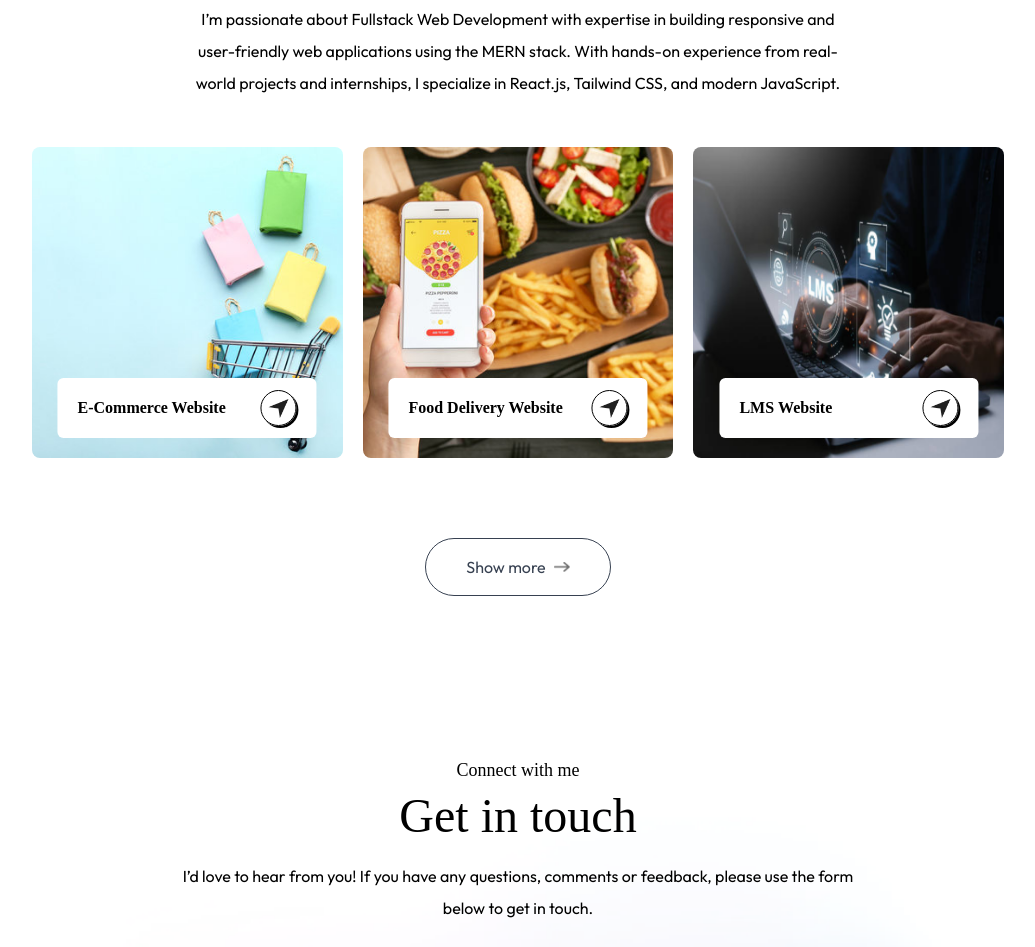
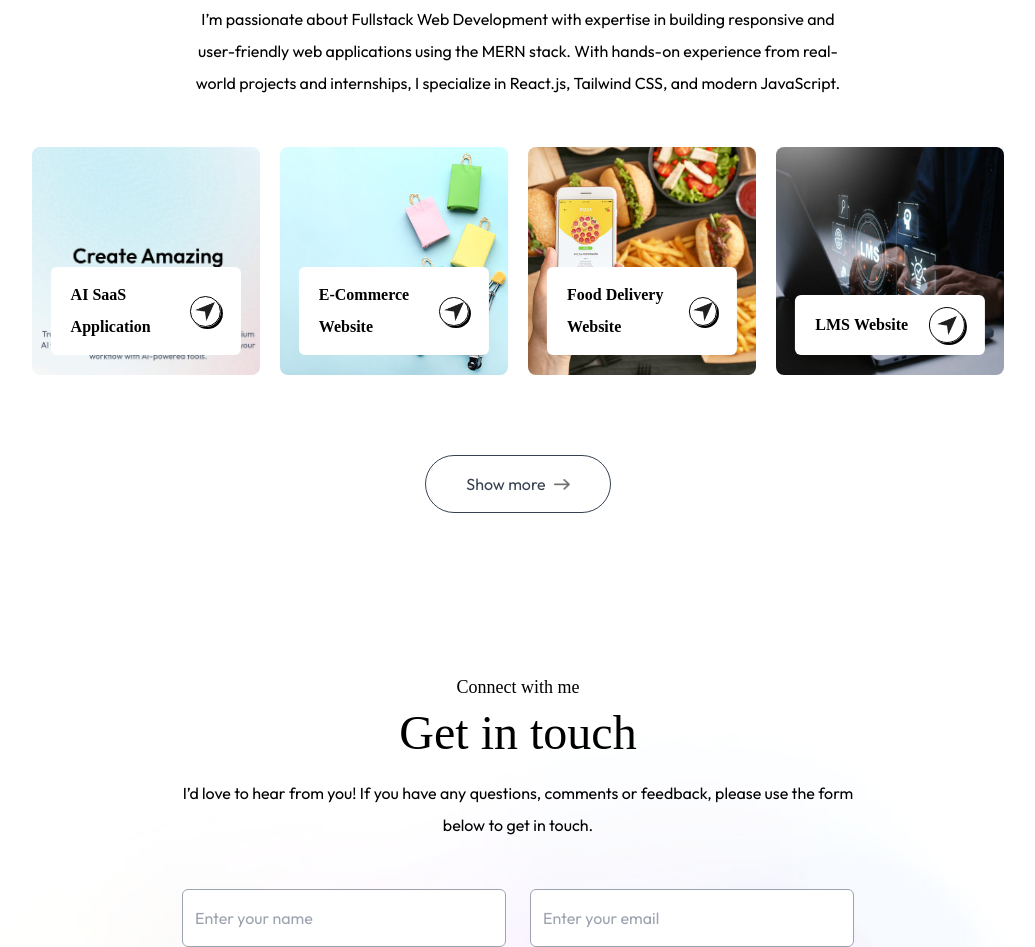
Before and after one commit to aravind7lee/My-Portfolio-, a plain HTML site: page index.html in a window 1280 px wide. Shown: the part 2545-3492 px from the top of the page, without its empty margins (122-1157 px from the left). Drawn offline with nearby package versions, Linux system fonts and the light colour scheme; a web font is replaced by a local one.

Commit message:
Update Commit

```diff
--- a/index.html
+++ b/index.html
@@ -340,6 +340,21 @@
       </p>
 
       <div class="grid grid-cols-auto my-10 gap-5">
+         <div class="aspect-square bg-[url('./images/work-4.png')] bg-no-repeat bg-cover bg-center rounded-lg relative cursor-pointer group">
+          <div class="bg-white w-10/12 rounded-md absolute bottom-5 left-1/2 -translate-x-1/2 py-3 px-5 flex items-center justify-between duration-500 group-hover:bottom-7">
+            <div>
+              <h2 class="font-semibold font-Ovo dark:text-black">
+                <a href="https://genora-ai-phi.vercel.app/" target="_blank">AI SaaS Application</a></h2>
+
+            </div>
+            <div class="border rounded-full border-black w-9 aspect-square flex items-center justify-center shadow-[2px_2px_0_#000] group-hover:bg-lime-300 transition">
+              <a href="https://genora-ai-phi.vercel.app/" target="_blank" rel="noopener noreferrer">
+                <img src="./images/send-icon.png" alt="Send Icon" class="w-5" />
+              </a>
+
+            </div>
+          </div>
+        </div>
         <div class="aspect-square bg-[url('./images/work-1.png')] bg-no-repeat bg-cover bg-center rounded-lg relative cursor-pointer group">
           <div class="bg-white w-10/12 rounded-md absolute bottom-5 left-1/2 -translate-x-1/2 py-3 px-5 flex items-center justify-between duration-500 group-hover:bottom-7">
             <div>
@@ -348,7 +363,9 @@
 
             </div>
             <div class="border rounded-full border-black w-9 aspect-square flex items-center justify-center shadow-[2px_2px_0_#000] group-hover:bg-lime-300 transition">
-              <img src="./images/send-icon.png" alt="" class="w-5" />
+              <a href="https://main--shopper-e-commerce.netlify.app/" target="_blank" rel="noopener noreferrer">
+                <img src="./images/send-icon.png" alt="Send Icon" class="w-5" />
+              </a>
             </div>
           </div>
         </div>
@@ -360,7 +377,10 @@
 
             </div>
             <div class="border rounded-full border-black w-9 aspect-square flex items-center justify-center shadow-[2px_2px_0_#000] group-hover:bg-lime-300 transition">
-              <img src="./images/send-icon.png" alt="" class="w-5" />
+               <a href="https://cravezyy-foodcra-frontend.onrender.com" target="_blank" rel="noopener noreferrer">
+                <img src="./images/send-icon.png" alt="Send Icon" class="w-5" />
+              </a>
+
             </div>
           </div>
         </div>
@@ -372,7 +392,9 @@
 
             </div>
             <div class="border rounded-full border-black w-9 aspect-square flex items-center justify-center shadow-[2px_2px_0_#000] group-hover:bg-lime-300 transition">
-              <img src="./images/send-icon.png" alt="" class="w-5" />
+               <a href="https://lms-project-self.vercel.app/" target="_blank" rel="noopener noreferrer">
+                <img src="./images/send-icon.png" alt="Send Icon" class="w-5" />
+              </a>
             </div>
           </div>
         </div>
```
Also changed, not shown: images/work-4.png (added).
